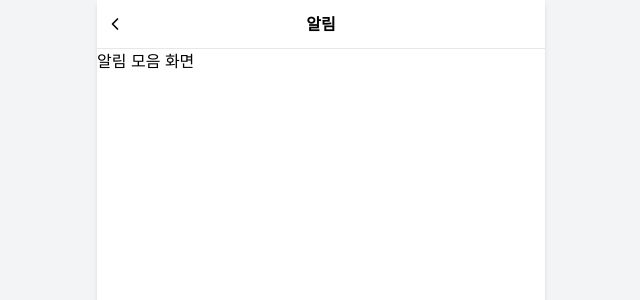
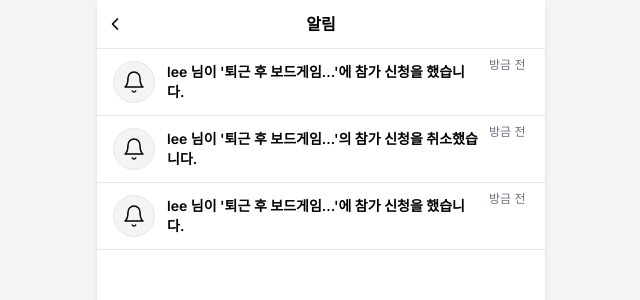
Before and after one commit to Board-Buddy/front-end, a Next.js app: page /notifications in a window 1280 px wide. Shown: the top 300 px of the page, without its empty margins (319-959 px from the left). Built offline with nearby package versions, Linux system fonts and the light colour scheme; no server answers.

Commit message:
Design: 알림 목록 조회 페이지 UI 구현

```diff
--- a/src/app/(without-nav)/notifications/page.tsx
+++ b/src/app/(without-nav)/notifications/page.tsx
@@ -1,5 +1,32 @@
+import NotificationItem from '@/containers/notifications/NotificationItem';
+
 const page = () => {
-  return <div>알림 모음 화면</div>;
+  const notifications = [
+    {
+      message: "lee 님이 '퇴근 후 보드게임...'에 참가 신청을 했습니다.",
+      createdAt: '2024-08-02 14:54',
+    },
+    {
+      message: "lee 님이 '퇴근 후 보드게임...'의 참가 신청을 취소했습니다.",
+      createdAt: '2024-08-02 14:54',
+    },
+    {
+      message: "lee 님이 '퇴근 후 보드게임...'에 참가 신청을 했습니다.",
+      createdAt: '2024-08-02 14:54',
+    },
+  ];
+
+  return (
+    <div>
+      {notifications.map((notification, i) => (
+        <NotificationItem
+          key={i}
+          message={notification.message}
+          createdAt={notification.createdAt}
+        />
+      ))}
+    </div>
+  );
 };
 
 export default page;
--- /dev/null
+++ b/src/containers/notifications/NotificationItem.tsx
@@ -0,0 +1,23 @@
+import { getLastMessageSentTime } from '@/utils/date';
+import { BellIcon } from 'lucide-react';
+
+interface Props {
+  message: string;
+  createdAt: string;
+}
+
+const NotificationItem = ({ message, createdAt }: Props) => {
+  return (
+    <div className="border-b border-slate-200 flex px-4 py-3 items-center">
+      <div className="bg-gray-100 p-2 rounded-full border border-gray-200 mr-3">
+        <BellIcon strokeWidth={1.5} />
+      </div>
+      <span className="font-semibold text-sm">{message}</span>
+      <div className="text-xs self-start text-gray-500 min-w-12 ml-auto -translate-y-1 translate-x-2">
+        {getLastMessageSentTime(createdAt)}
+      </div>
+    </div>
+  );
+};
+
+export default NotificationItem;
```
